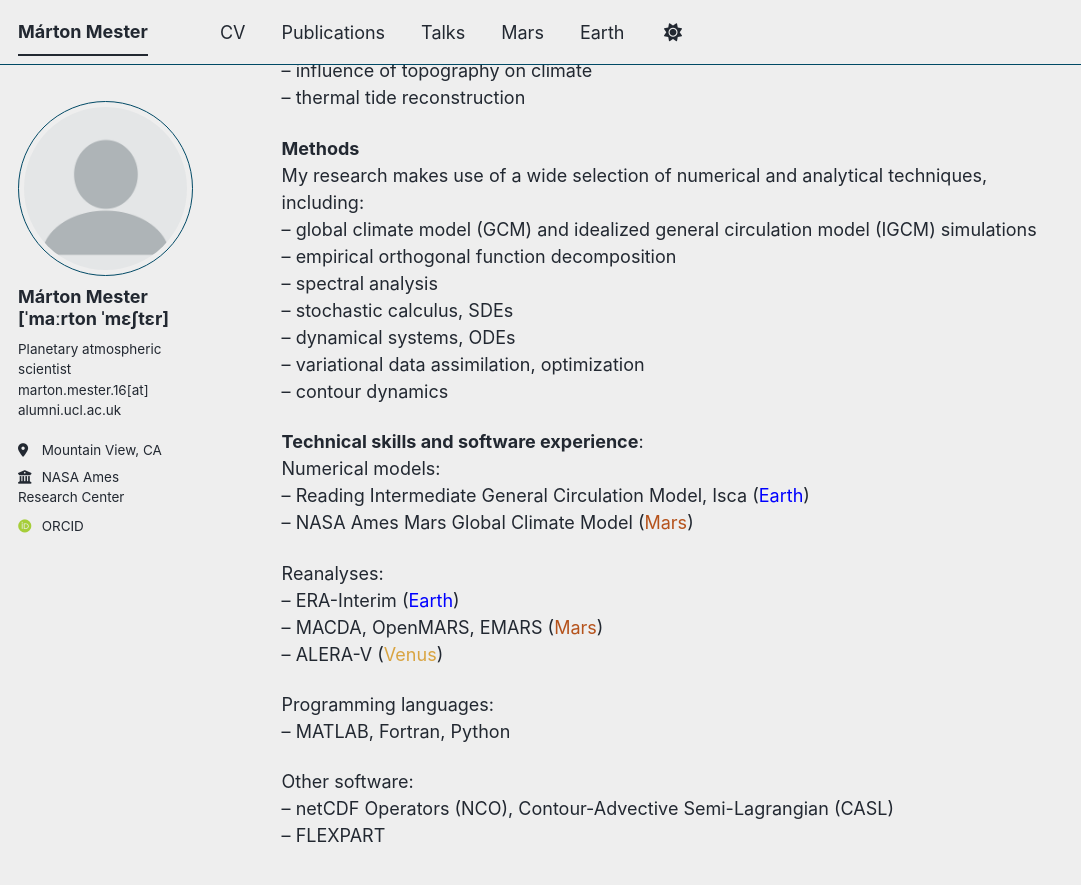
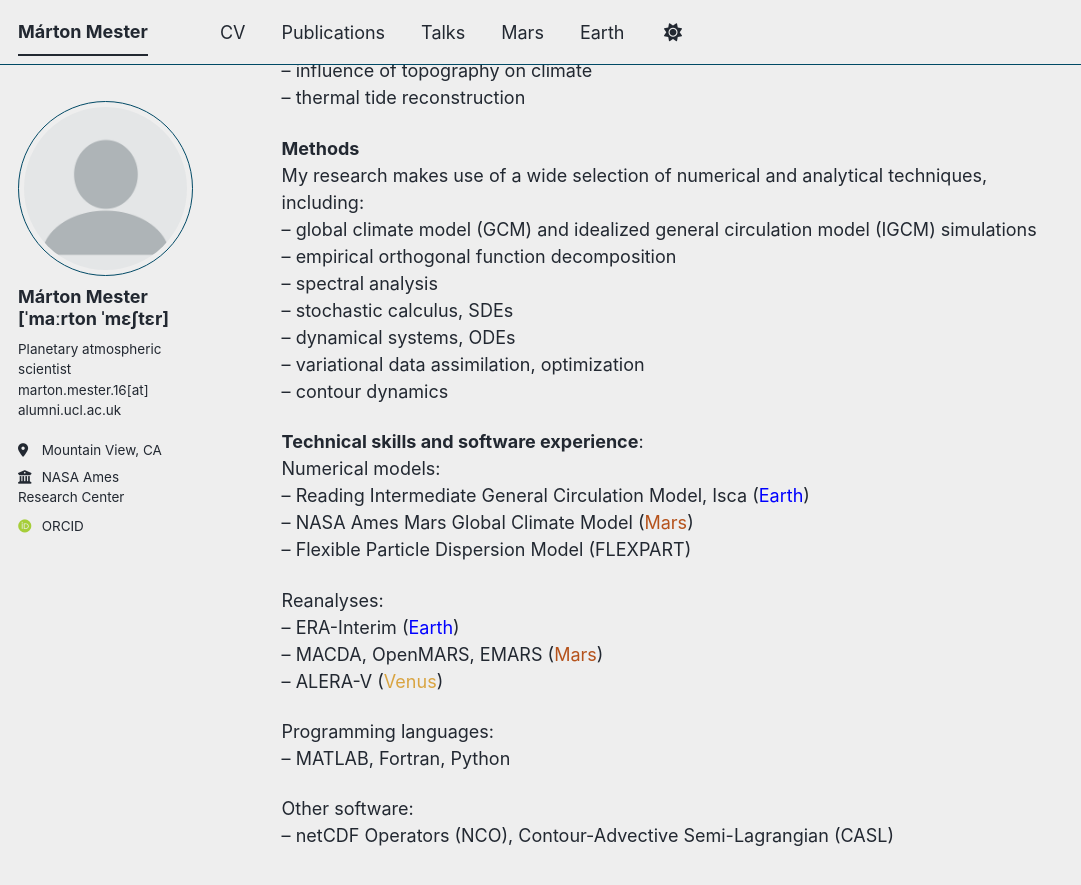
Before and after one commit to thengc6369/thengc6369.github.io, a Jekyll site: the page built from _pages/about.md, in a window 1280 px wide and 900 px high, scrolled down 696 px. Shown: the top 885 px of the window, without its empty margins (0-1081 px from the left). Built offline with Jekyll 4.4.1, drawn with Linux system fonts in a browser that asks for light colours; some web fonts are replaced; a script bundle is joined from its source files by our own code; library files that are not in the unit come from our copies.

Commit message:
Update about.md

```diff
--- a/_pages/about.md
+++ b/_pages/about.md
@@ -37,6 +37,7 @@ My research makes use of a wide selection of numerical and analytical techniques
 Numerical models: <br>
 &ndash; Reading Intermediate General Circulation Model, Isca (<span style="color: blue;">Earth</span>)<br>
 &ndash; NASA Ames Mars Global Climate Model (<span style="color: #b5521b;">Mars</span>) <br>
+&ndash; Flexible Particle Dispersion Model (FLEXPART) <br>
 
 Reanalyses: <br>
 &ndash; ERA-Interim (<span style="color: blue;">Earth</span>) <br>
```
Also changed, not shown: other parts of _pages/about.md (+0 -1 lines).
